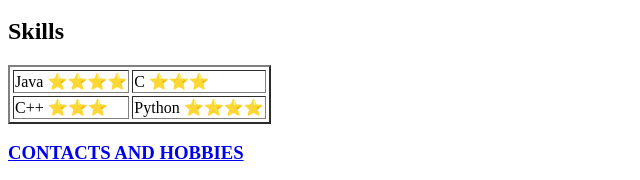
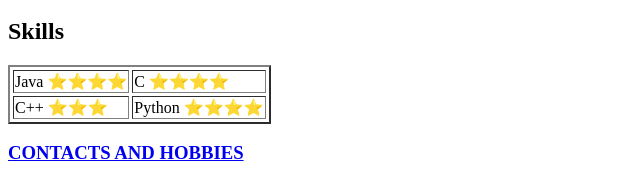
Before and after one commit to AshNewar/WebDev, a plain HTML site: page index.html in a window 1280 px wide. Shown: the part 685-865 px from the top of the page, 0-640 px from the left. Drawn offline with Linux system fonts and the light colour scheme.

Commit message:
Update index.html

```diff
--- a/index.html
+++ b/index.html
@@ -62,7 +62,7 @@
             <tbody>
                 <tr>
                     <td>Java ⭐⭐⭐⭐</td>
-                    <td>C ⭐⭐⭐</td>
+                    <td>C ⭐⭐⭐⭐</td>
                 </tr>
                 <tr>
                     <td>C++ ⭐⭐⭐</td>
```
